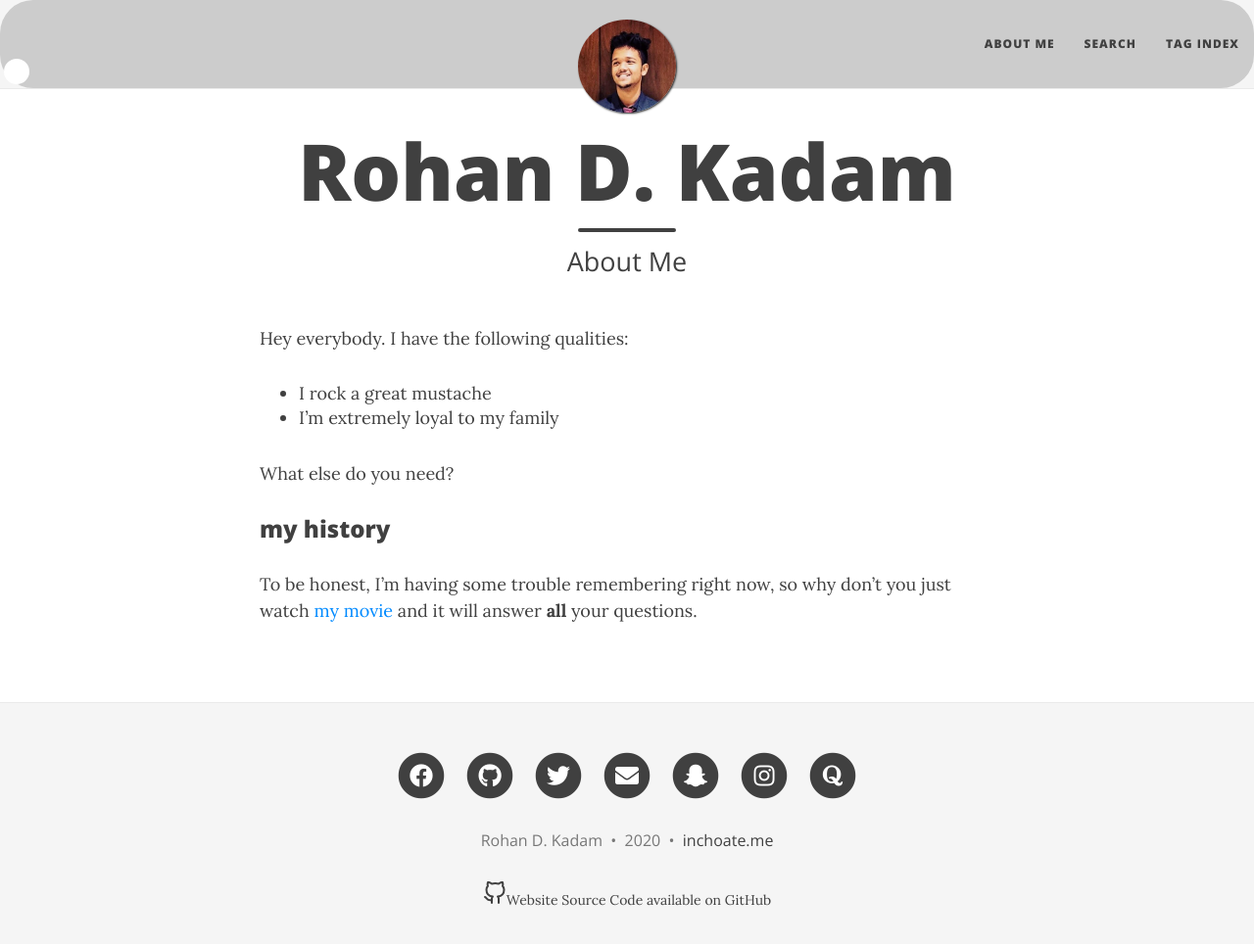
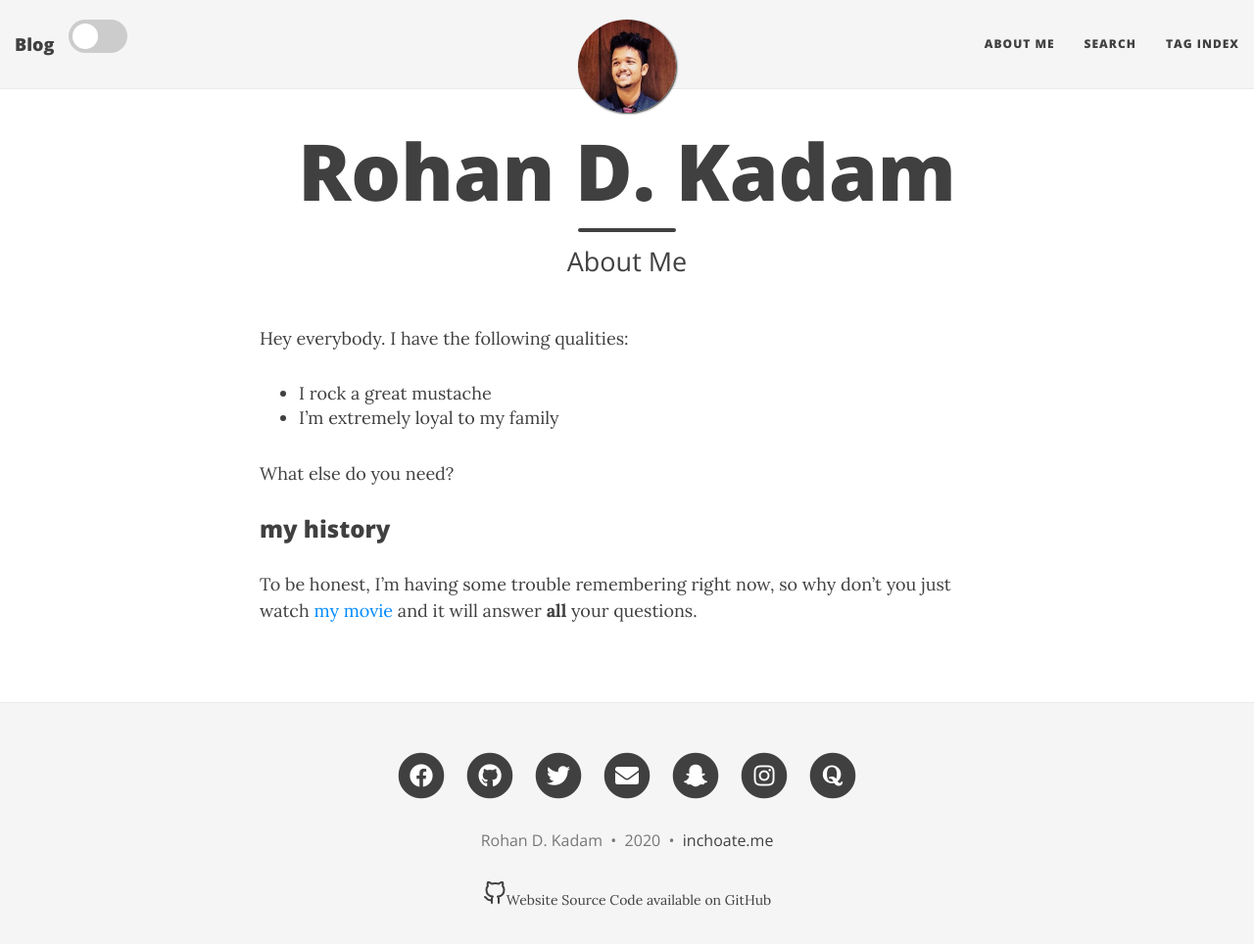
Before and after one commit to iamrdk21/Website1, a Jekyll site: the page built from aboutme.md, in a window 1280 px wide and 1010 px high. Shown: the top 964 px of the window at 98% size. Built offline with Jekyll 4.4.1, drawn with Linux system fonts in a browser that asks for light colours; nearby versions of some CDN libraries.

Commit message:
Update nav.html

```diff
--- a/_includes/nav.html
+++ b/_includes/nav.html
@@ -26,7 +26,7 @@
 </script>
 
 
-    <div class="collapse navbar-collapse" id="main-navbar>
+    <div class="collapse navbar-collapse" id="main-navbar">
  <label class="switch">
   <input type="checkbox" onclick="myFunction()">
   <span class="slider round"></span>
```
